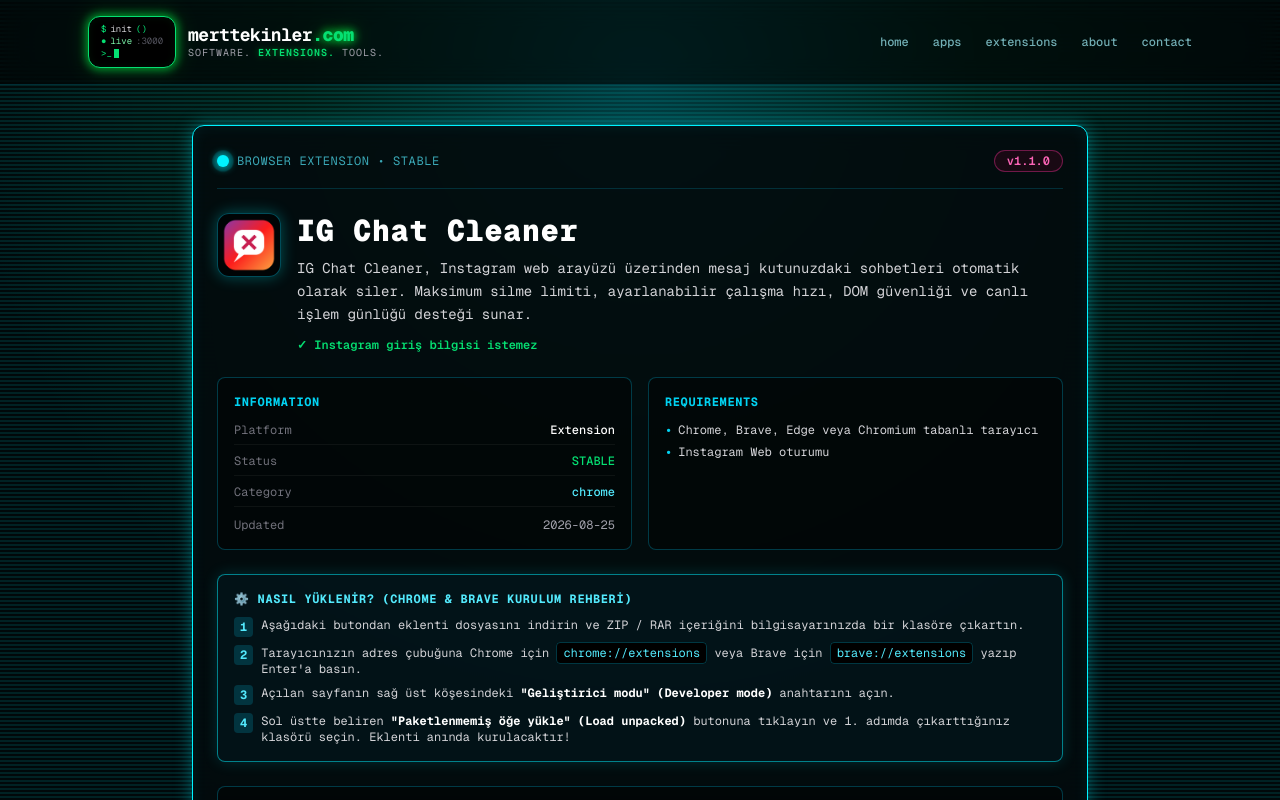
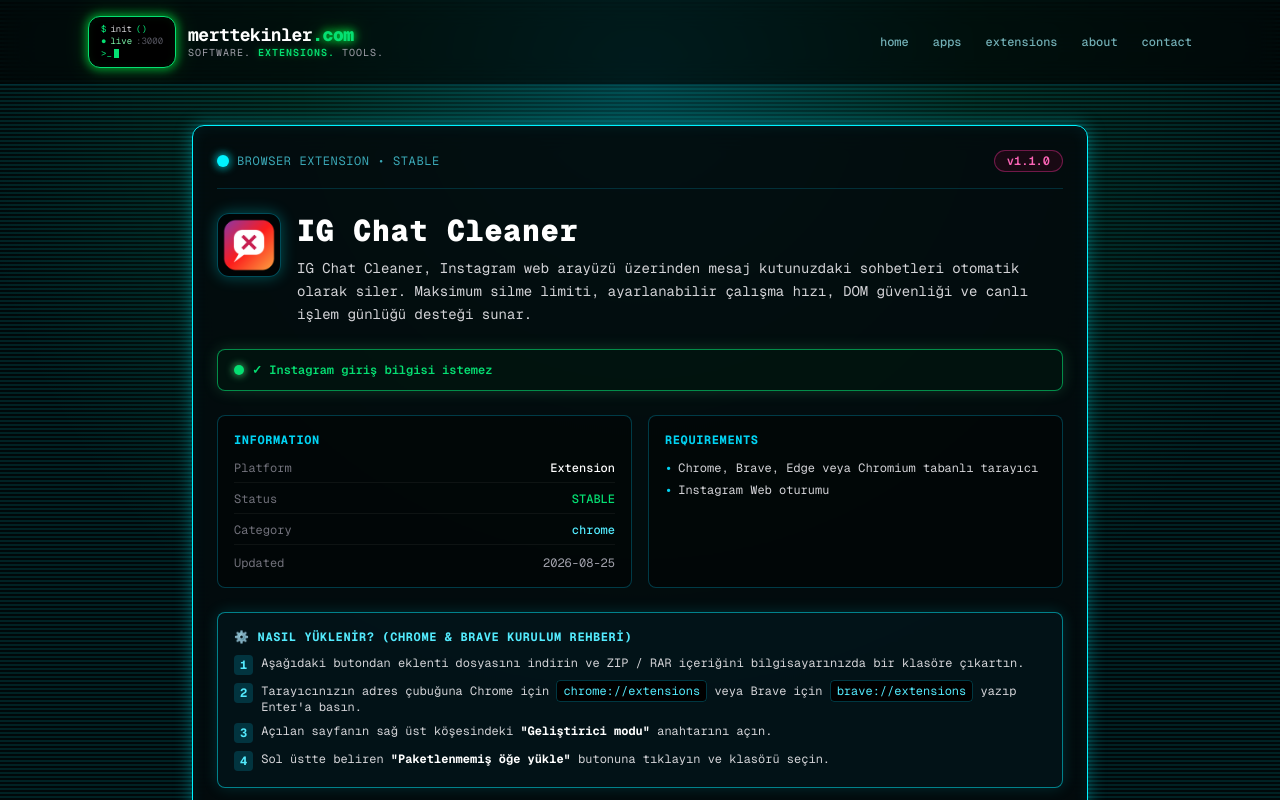
Before and after one commit to tekyoube-ux/merttek, a Next.js app: page /apps/ig-chat-cleaner in a window 1280 px wide. Shown: the top 800 px of the page. Built offline with nearby package versions, Linux system fonts and the light colour scheme; no server answers; the database is empty.

Commit message:
Detay sayfası Firestore'dan dinamik + highlight alanı eklendi

```diff
--- a/src/app/admin/dashboard/page.tsx
+++ b/src/app/admin/dashboard/page.tsx
@@ -13,6 +13,7 @@
   slug: string;
   description: string;
   longDescription: string;
+  highlight: string;
   version: string;
   platform: string;
   category: string;
@@ -30,6 +31,7 @@
   slug: "",
   description: "",
   longDescription: "",
+  highlight: "",
   version: "",
   platform: "Windows",
   category: "windows",
@@ -210,6 +212,7 @@
 
               <Field label="Kısa Açıklama" value={selected.description} onChange={(v) => setSelected({ ...selected, description: v })} textarea />
               <Field label="Uzun Açıklama" value={selected.longDescription} onChange={(v) => setSelected({ ...selected, longDescription: v })} textarea />
+              <Field label="Öne Çıkan Bilgi (yeşil yanıp sönen çerçeve)" value={selected.highlight || ""} onChange={(v) => setSelected({ ...selected, highlight: v })} placeholder="✓ Instagram giriş bilgisi istemez" />
               <Field label="Özellikler (her satıra bir tane)" value={selected.features} onChange={(v) => setSelected({ ...selected, features: v })} textarea placeholder="Toplu silme&#10;Hızlı erişim&#10;..." />
               <Field label="Gereksinimler (her satıra bir tane)" value={selected.requirements} onChange={(v) => setSelected({ ...selected, requirements: v })} textarea placeholder="Windows 10+&#10;4 GB RAM&#10;..." />
 
--- a/src/app/apps/[slug]/page.tsx
+++ b/src/app/apps/[slug]/page.tsx
@@ -1,30 +1,29 @@
+"use client";
+
 import Link from "next/link";
-import { apps } from "@/data/apps";
-import type { Metadata } from "next";
-import { notFound } from "next/navigation";
+import { useApp } from "@/hooks/useApps";
+import { useParams } from "next/navigation";
 
-type PageProps = {
-  params: Promise<{ slug: string }>;
-};
+export default function AppDetailPage() {
+  const params = useParams();
+  const slug = typeof params.slug === "string" ? params.slug : params.slug?.[0] ?? "";
+  const { app, loading } = useApp(slug);
 
-export async function generateStaticParams() {
-  return apps.map((app) => ({ slug: app.slug }));
-}
+  if (loading) {
+    return (
+      <div className="flex items-center justify-center min-h-[40vh]">
+        <span className="text-xs text-cyan-400 font-mono animate-pulse">LOADING...</span>
+      </div>
+    );
+  }
 
-export async function generateMetadata({ params }: PageProps): Promise<Metadata> {
-  const { slug } = await params;
-  const app = apps.find((item) => item.slug === slug);
-  if (!app) return { title: "Bulunamadı" };
-  return {
-    title: `${app.name} v${app.version}`,
-    description: app.description,
-  };
-}
-
-export default async function AppDetailPage({ params }: PageProps) {
-  const { slug } = await params;
-  const app = apps.find((item) => item.slug === slug);
-  if (!app) notFound();
+  if (!app) {
+    return (
+      <div className="flex items-center justify-center min-h-[40vh]">
+        <span className="text-xs text-red-400 font-mono">Uygulama bulunamadı.</span>
+      </div>
+    );
+  }
 
   const isExtension = app.category === "chrome" || app.platform === "Extension" || app.platform === "Web";
 
@@ -64,20 +63,27 @@
               <p className="mt-2 text-sm leading-relaxed text-zinc-300">
                 {app.longDescription || app.description}
               </p>
-              {app.slug === "ig-chat-cleaner" && (
-                <p className="mt-3 text-xs font-semibold text-green-400">
-                  ✓ Instagram giriş bilgisi istemez
-                </p>
-              )}
             </div>
           </div>
+
+          {/* Highlight Badge - yanıp sönen yeşil çerçeve */}
+          {app.highlight && (
+            <div className="relative rounded-lg border border-green-400/60 bg-green-950/20 px-4 py-3 shadow-[0_0_15px_rgba(74,222,128,0.2)]"
+              style={{ animation: "pulse-border 2s ease-in-out infinite" }}>
+              <div className="flex items-center gap-2">
+                <span className="relative flex h-2.5 w-2.5 shrink-0">
+                  <span className="animate-ping absolute inline-flex h-full w-full rounded-full bg-green-400 opacity-75"></span>
+                  <span className="relative inline-flex rounded-full h-2.5 w-2.5 bg-green-400 shadow-[0_0_8px_#4ade80]"></span>
+                </span>
+                <span className="text-xs font-semibold text-green-400">{app.highlight}</span>
+              </div>
+            </div>
+          )}
 
           {/* Information & Requirements Grid */}
           <div className="grid grid-cols-1 gap-4 md:grid-cols-2">
             <div className="rounded-lg border border-cyan-500/30 bg-black/40 p-4">
-              <h3 className="text-xs font-bold tracking-wider text-cyan-400 mb-3 uppercase">
-                INFORMATION
-              </h3>
+              <h3 className="text-xs font-bold tracking-wider text-cyan-400 mb-3 uppercase">INFORMATION</h3>
               <div className="space-y-2 text-xs">
                 <div className="flex justify-between border-b border-white/5 pb-1.5">
                   <span className="text-zinc-500">Platform</span>
@@ -99,9 +105,7 @@
             </div>
 
             <div className="rounded-lg border border-cyan-500/30 bg-black/40 p-4">
-              <h3 className="text-xs font-bold tracking-wider text-cyan-400 mb-3 uppercase">
-                REQUIREMENTS
-              </h3>
+              <h3 className="text-xs font-bold tracking-wider text-cyan-400 mb-3 uppercase">REQUIREMENTS</h3>
               <ul className="space-y-1.5 text-xs text-zinc-300">
                 {app.requirements.map((req) => (
                   <li key={req} className="flex items-start gap-1.5">
@@ -113,7 +117,7 @@
             </div>
           </div>
 
-          {/* Chrome & Brave Installation Guide */}
+          {/* Chrome Installation Guide */}
           {isExtension && (
             <div className="rounded-lg border border-[#00f2ff]/50 bg-cyan-950/20 p-4 shadow-[0_0_15px_rgba(0,242,255,0.15)]">
               <h3 className="text-xs font-bold tracking-wider text-cyan-300 mb-2.5 flex items-center gap-2">
@@ -130,11 +134,11 @@
                 </li>
                 <li className="flex items-start gap-2">
                   <span className="rounded bg-cyan-500/20 px-1.5 py-0.5 font-bold text-cyan-300">3</span>
-                  <span>Açılan sayfanın sağ üst köşesindeki <strong className="text-white">&quot;Geliştirici modu&quot; (Developer mode)</strong> anahtarını açın.</span>
+                  <span>Açılan sayfanın sağ üst köşesindeki <strong className="text-white">&quot;Geliştirici modu&quot;</strong> anahtarını açın.</span>
                 </li>
                 <li className="flex items-start gap-2">
                   <span className="rounded bg-cyan-500/20 px-1.5 py-0.5 font-bold text-cyan-300">4</span>
-                  <span>Sol üstte beliren <strong className="text-white">&quot;Paketlenmemiş öğe yükle&quot; (Load unpacked)</strong> butonuna tıklayın ve 1. adımda çıkarttığınız klasörü seçin. Eklenti anında kurulacaktır!</span>
+                  <span>Sol üstte beliren <strong className="text-white">&quot;Paketlenmemiş öğe yükle&quot;</strong> butonuna tıklayın ve klasörü seçin.</span>
                 </li>
               </ol>
             </div>
@@ -143,9 +147,7 @@
           {/* Features */}
           {app.features && app.features.length > 0 && (
             <div className="rounded-lg border border-cyan-500/30 bg-black/40 p-4">
-              <h3 className="text-xs font-bold tracking-wider text-cyan-400 mb-3 uppercase">
-                FEATURES & CAPABILITIES
-              </h3>
+              <h3 className="text-xs font-bold tracking-wider text-cyan-400 mb-3 uppercase">FEATURES & CAPABILITIES</h3>
               <ul className="grid grid-cols-1 gap-2 md:grid-cols-2">
                 {app.features.map((feature) => (
                   <li key={feature} className="text-xs text-zinc-300 flex items-start gap-2">
--- a/src/data/apps.ts
+++ b/src/data/apps.ts
@@ -15,6 +15,7 @@
       "IG Chat Cleaner, Instagram web arayüzü üzerinden mesaj kutunuzdaki sohbetleri otomatik olarak siler. Maksimum silme limiti, ayarlanabilir çalışma hızı, DOM güvenliği ve canlı işlem günlüğü desteği sunar.",
     icon: "/apps/ig-chat-cleaner/icon.png",
     screenshots: ["/apps/ig-chat-cleaner/screenshot.png"],
+    highlight: "✓ Instagram giriş bilgisi istemez",
     features: [
       "Toplu Instagram DM silme",
       "Ayarlanabilir çalışma hızı (Yavaş / Normal / Hızlı)",
--- a/src/hooks/useApps.ts
+++ b/src/hooks/useApps.ts
@@ -19,6 +19,7 @@
     version: (data.version as string) || "1.0.0",
     description: (data.description as string) || "",
     longDescription: (data.longDescription as string) || "",
+    highlight: (data.highlight as string) || "",
     icon: (data.icon as string) || "",
     screenshots: [],
     features: typeof data.features === "string"
--- a/src/types/index.ts
+++ b/src/types/index.ts
@@ -12,6 +12,7 @@
   version: string;
   description: string;
   longDescription?: string;
+  highlight?: string;
   icon: string;
   screenshots: string[];
   features: string[];
```
